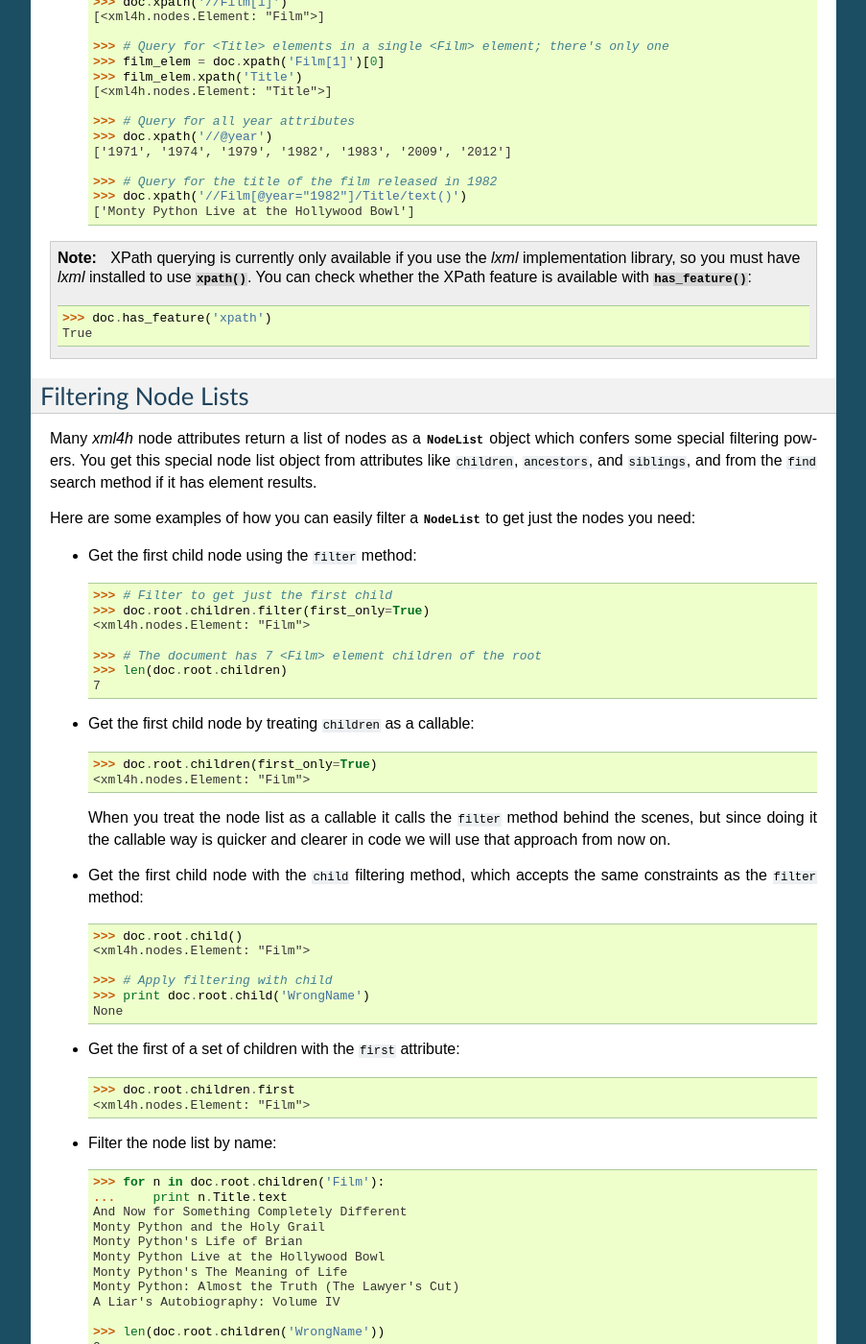
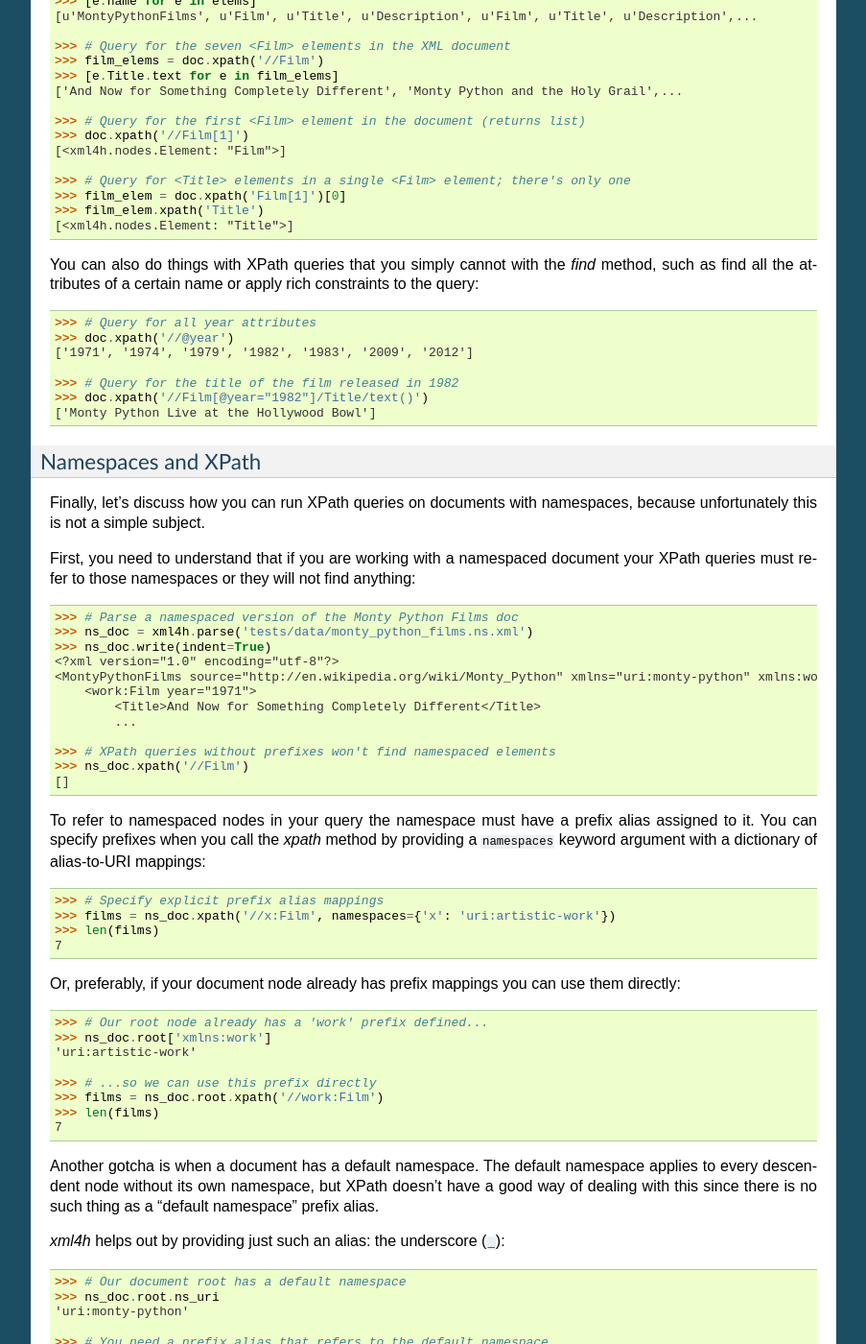
Before and after one commit to jmurty/xml4h, a Sphinx documentation site: the page built from docs/nodes.rst, in a window 1280 px wide and 1400 px high, scrolled down 2207 px. Shown: the whole window at 96% size, without its empty margins (198-1101 px from the left). Built offline with Sphinx 7.4.7, drawn with Linux system fonts in a browser that asks for light colours; some of the changed text lies outside the part shown.

Commit message:
Fix XPath underscore default-namespace prefix alias to work on Document node
- Calling xpath() on a Document node now causes any namespace prefixes
  defined by the document's root element to be checked, and the prefix
  '_' made available if there is a default namespace.
- Added test for failing case to prove the fix works.
- Added document section about using namespaces in XPath, since this is
  such a confusing cluster...

```diff
--- a/docs/nodes.rst
+++ b/docs/nodes.rst
@@ -118,14 +118,23 @@
 *xml4h* provides a single XPath search method which is available on
 :class:`~xml4h.nodes.Document` and :class:`~xml4h.nodes.Element` nodes:
 
-- :meth:`~xml4h.nodes.XPathMixin.xpath` takes an XPath query string and returns
-  the result which may be a list of elements, a list of attributes, a list of
-  values, or a single value. The result depends entirely on the kind of query
-  you perform.
+:meth:`~xml4h.nodes.XPathMixin.xpath` takes an XPath query string and returns
+the result which may be a list of elements, a list of attributes, a list of
+values, or a single value. The result depends entirely on the kind of query you
+perform.
 
-  XPath queries are well beyond the scope of this documentation but here are
-  some examples like the find queries we saw above, as well as some more
-  complex queries::
+.. note::
+   XPath querying is currently only available if you use the *lxml*
+   implementation library, so you must have *lxml* installed to use
+   :meth:`~xml4h.nodes.XPathMixin.xpath`. You can check whether the XPath
+   feature is available with :meth:`~xml4h.nodes.Node.has_feature`::
+
+       >>> doc.has_feature('xpath')
+       True
+
+XPath queries are powerful and complex so we cannot describe them in detail
+here, but we can at least present some useful examples. Here are queries that
+perform the same work as the find queries we saw above::
 
       >>> # Query for ALL elements in the document
       >>> elems = doc.xpath('//*')  # doctest:+ELLIPSIS
@@ -146,6 +155,10 @@
       >>> film_elem.xpath('Title')
       [<xml4h.nodes.Element: "Title">]
 
+You can also do things with XPath queries that you simply cannot with the
+*find* method, such as find all the attributes of a certain name or apply
+rich constraints to the query::
+
       >>> # Query for all year attributes
       >>> doc.xpath('//@year')
       ['1971', '1974', '1979', '1982', '1983', '2009', '2012']
@@ -154,14 +167,77 @@
       >>> doc.xpath('//Film[@year="1982"]/Title/text()')
       ['Monty Python Live at the Hollywood Bowl']
 
-.. note::
-   XPath querying is currently only available if you use the *lxml*
-   implementation library, so you must have *lxml* installed to use
-   :meth:`~xml4h.nodes.XPathMixin.xpath`. You can check whether the XPath
-   feature is available with :meth:`~xml4h.nodes.Node.has_feature`::
 
-       >>> doc.has_feature('xpath')
-       True
+Namespaces and XPath
+....................
+
+Finally, let's discuss how you can run XPath queries on documents with
+namespaces, because unfortunately this is not a simple subject.
+
+First, you need to understand that if you are working with a namespaced
+document your XPath queries must refer to those namespaces or they will not
+find anything::
+
+    >>> # Parse a namespaced version of the Monty Python Films doc
+    >>> ns_doc = xml4h.parse('tests/data/monty_python_films.ns.xml')
+    >>> ns_doc.write(indent=True)  #doctest:+ELLIPSIS
+    <?xml version="1.0" encoding="utf-8"?>
+    <MontyPythonFilms source="http://en.wikipedia.org/wiki/Monty_Python" xmlns="uri:monty-python" xmlns:work="uri:artistic-work">
+        <work:Film year="1971">
+            <Title>And Now for Something Completely Different</Title>
+            ...
+
+    >>> # XPath queries without prefixes won't find namespaced elements
+    >>> ns_doc.xpath('//Film')
+    []
+
+To refer to namespaced nodes in your query the namespace must have a prefix
+alias assigned to it. You can specify prefixes when you call the *xpath* method
+by providing a ``namespaces`` keyword argument with a dictionary of
+alias-to-URI mappings::
+
+    >>> # Specify explicit prefix alias mappings
+    >>> films = ns_doc.xpath('//x:Film', namespaces={'x': 'uri:artistic-work'})
+    >>> len(films)
+    7
+
+Or, preferably, if your document node already has prefix mappings you can use
+them directly::
+
+    >>> # Our root node already has a 'work' prefix defined...
+    >>> ns_doc.root['xmlns:work']
+    'uri:artistic-work'
+
+    >>> # ...so we can use this prefix directly
+    >>> films = ns_doc.root.xpath('//work:Film')
+    >>> len(films)
+    7
+
+Another gotcha is when a document has a default namespace. The default
+namespace applies to every descendent node without its own namespace, but XPath
+doesn't have a good way of dealing with this since there is no such thing as
+a "default namespace" prefix alias.
+
+*xml4h* helps out by providing just such an alias: the underscore (``_``)::
+
+    >>> # Our document root has a default namespace
+    >>> ns_doc.root.ns_uri
+    'uri:monty-python'
+
+    >>> # You need a prefix alias that refers to the default namespace
+    >>> ns_doc.xpath('//Title')
+    []
+
+    >>> # You could specify it explicitly...
+    >>> titles = ns_doc.xpath('//x:Title',
+    ...                       namespaces={'x': ns_doc.root.ns_uri})
+    >>> len(titles)
+    7
+
+    >>> # ...or use xml4h's special default namespace prefix: _
+    >>> titles = ns_doc.xpath('//_:Title')
+    >>> len(titles)
+    7
 
 
 Filtering Node Lists
```
Also changed, not shown: 3 other files.
